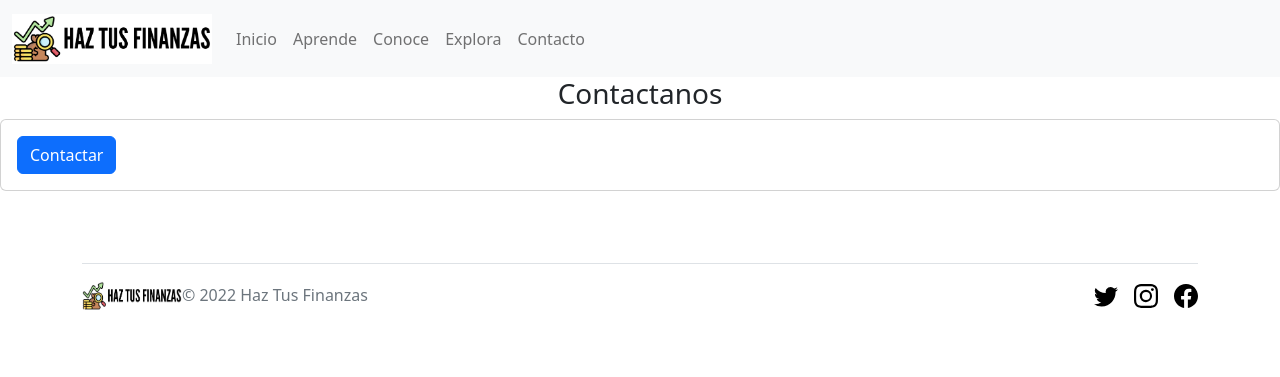
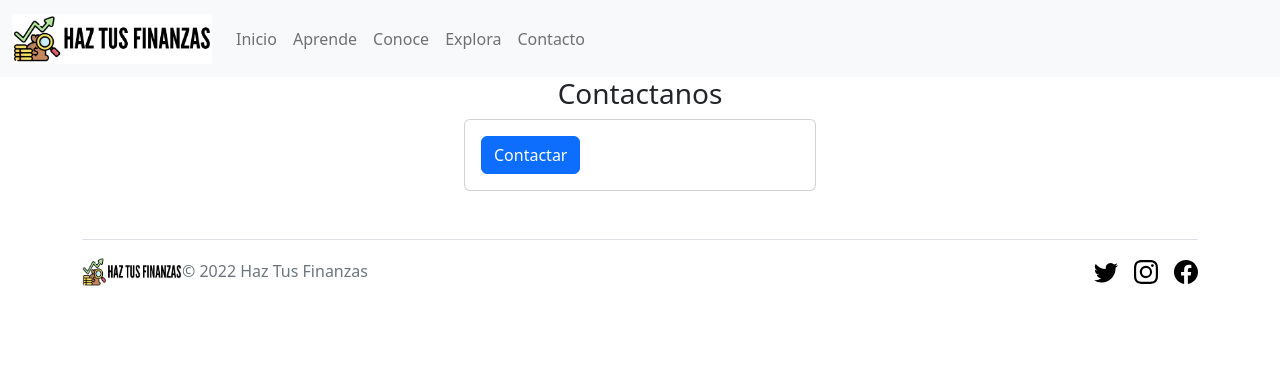
Before and after one commit to ramiro999/ProyectoHazTusFinanzas, a Django app: page /contact in a window 1280 px wide. Shown: the top 377 px of the page. Run offline with Django 4.2, Linux system fonts and the light colour scheme; some libraries are stand-ins or nearby versions.

Commit message:
tamano form

```diff
--- a/HazTusFinanzas/templates/contacto.html
+++ b/HazTusFinanzas/templates/contacto.html
@@ -5,7 +5,8 @@
     {% block content %}
     <section id="formulario">
         <h3 align="center">Contactanos</h3>
-        <div class="card">
+        <div class="d-flex justify-content-center">
+        <div class="card" style="width: 22rem;">
             <div class="card-body">
                 <form class="row g-3" action={% url "crear_contacto" %} method="POST">
                     {% csrf_token %}
@@ -20,11 +21,12 @@
 
             </div>
         </div>
+      </div>
     </section>
 
 
 
-    <br><br>
+    <br>
     {% endblock content %}
 
     {% block footer %}
```
